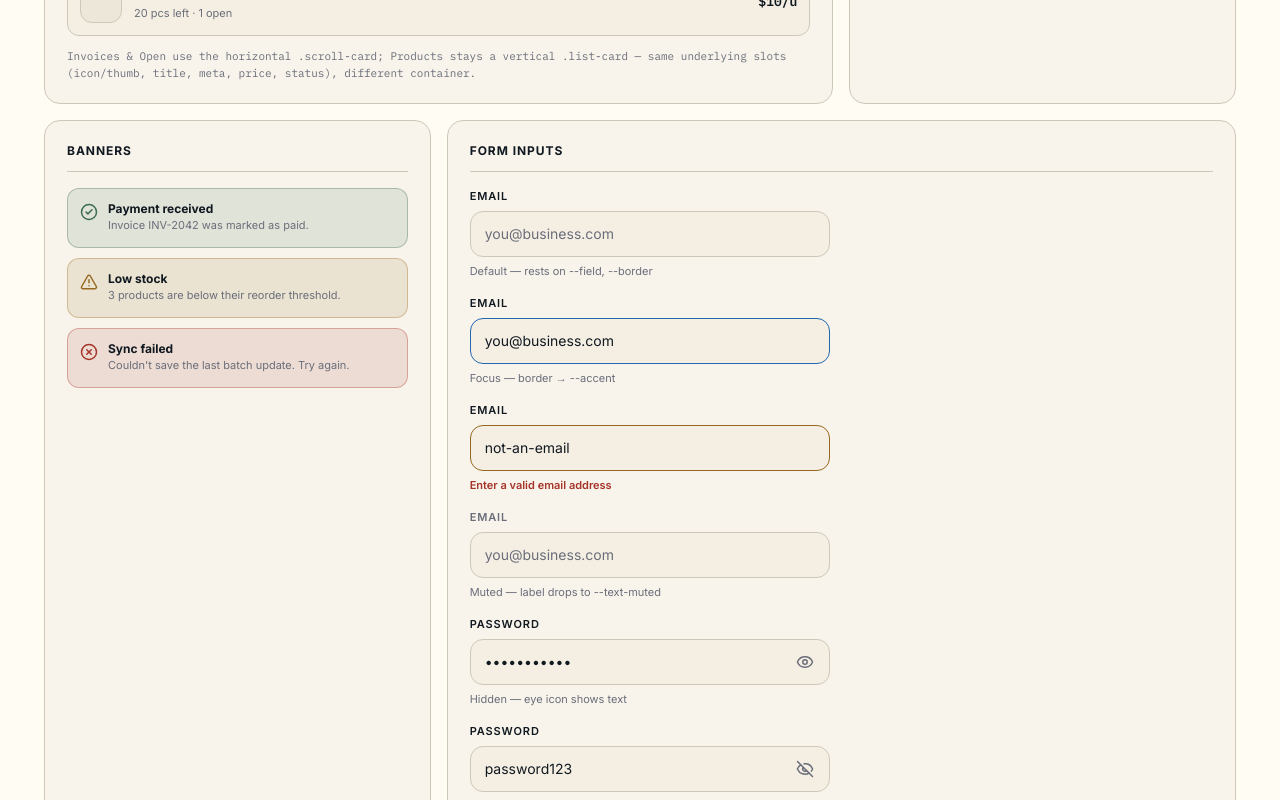
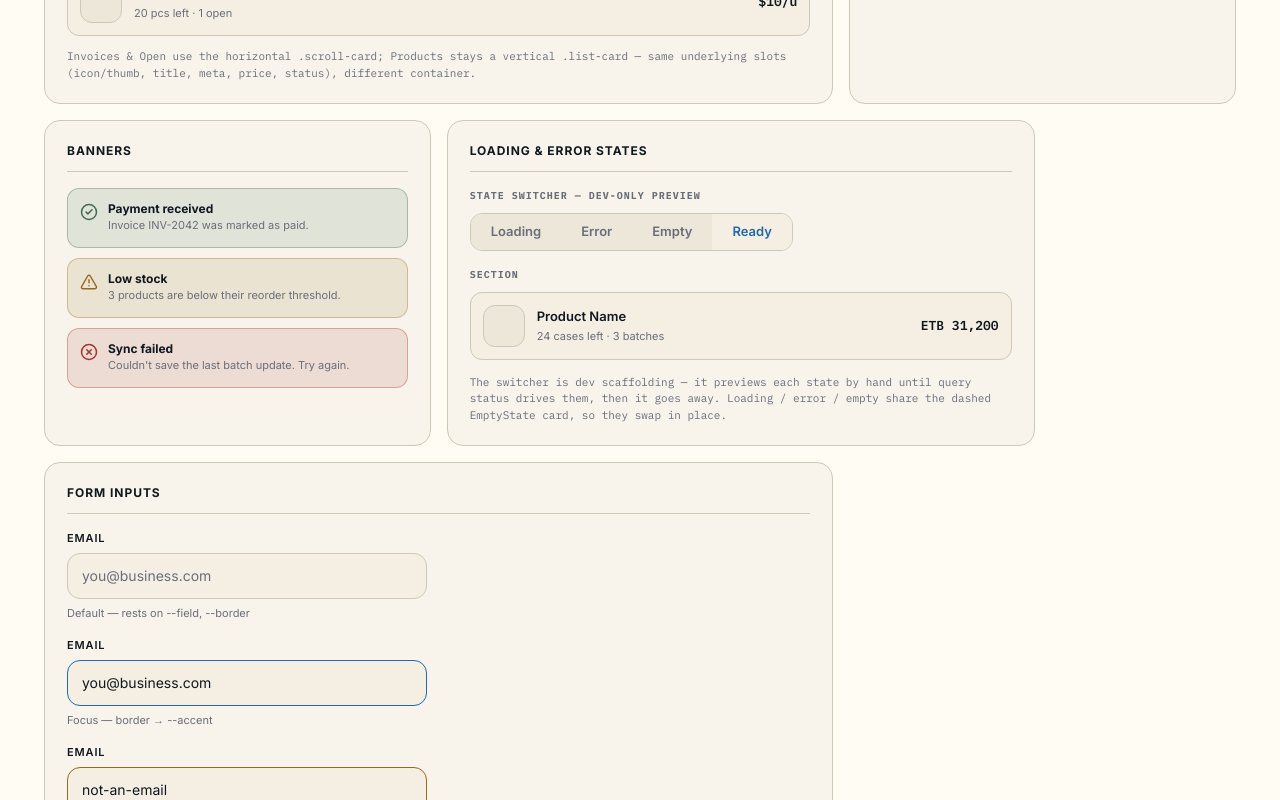
Before and after one commit to SaleamlakH/mezmarket, a React (Vite) app in the folder apps/web/: page /design-system in a window 1280 px wide. Shown: the part 2780-3580 px from the top of the page. Built offline with nearby package versions, Linux system fonts and the light colour scheme; no server answers.

Commit message:
feat(web): add loading, error, and state switcher components

```diff
--- a/apps/web/src/DesignSystem.tsx
+++ b/apps/web/src/DesignSystem.tsx
@@ -42,6 +42,11 @@ import {
   BottomNav,
   InvoiceSheet,
   ThemeToggle,
+  LoadingState,
+  ErrorState,
+  EmptyState,
+  StateSwitcher,
+  type SectionState,
   Table,
   TableHead,
   TableBody,
@@ -520,6 +525,33 @@ function BannersPanel() {
   );
 }
 
+function LoadingErrorPanel() {
+  const [state, setState] = useState<SectionState>('ready');
+  return (
+    <Panel span="md:col-span-6" title="Loading & error states">
+      <PanelSub>State switcher — dev-only preview</PanelSub>
+      <StateSwitcher value={state} onChange={setState} label="State preview" />
+      <PanelSub>Section</PanelSub>
+      {state === 'loading' && <LoadingState />}
+      {state === 'error' && <ErrorState onRetry={() => setState('ready')} />}
+      {state === 'empty' && (
+        <EmptyState
+          title="Nothing here yet"
+          description="Once there is data it shows up in this space."
+        />
+      )}
+      {state === 'ready' && (
+        <ListCard title="Product Name" meta="24 cases left · 3 batches" price="ETB 31,200" />
+      )}
+      <p className="mt-3.5 font-mono text-[11px] text-(--text-muted)">
+        The switcher is dev scaffolding — it previews each state by hand until query status drives
+        them, then it goes away. Loading / error / empty share the dashed EmptyState card, so they
+        swap in place.
+      </p>
+    </Panel>
+  );
+}
+
 function FormsPanel() {
   return (
     <Panel span="md:col-span-8" title="Form inputs">
@@ -776,6 +808,7 @@ export function DesignSystem() {
           <CardsPanel />
           <StatusPanel />
           <BannersPanel />
+          <LoadingErrorPanel />
           <FormsPanel />
           <TablePanel />
           <SpacingPanel />
--- /dev/null
+++ b/apps/web/src/components/ErrorState.tsx
@@ -0,0 +1,30 @@
+import { Button } from './Button';
+
+export interface ErrorStateProps {
+  title?: string;
+  description?: string;
+  onRetry?: () => void;
+}
+
+export function ErrorState({
+  title = 'Something went wrong',
+  description = 'We could not load this section.',
+  onRetry,
+}: ErrorStateProps) {
+  return (
+    <div
+      role="alert"
+      className="flex flex-col items-center gap-2 rounded-xl border border-dashed border-(--border) bg-(--surface-primary)/60 px-6 py-10 text-center"
+    >
+      <p className="m-0 text-[13px] font-semibold text-(--text)">{title}</p>
+      <p className="m-0 text-xs text-(--text-muted)">{description}</p>
+      {onRetry && (
+        <div className="mt-1">
+          <Button type="button" variant="secondary" onClick={onRetry}>
+            Retry
+          </Button>
+        </div>
+      )}
+    </div>
+  );
+}
--- /dev/null
+++ b/apps/web/src/components/LoadingState.tsx
@@ -0,0 +1,18 @@
+import { Loader } from './Loader';
+
+export interface LoadingStateProps {
+  label?: string;
+}
+
+export function LoadingState({ label = 'Loading…' }: LoadingStateProps) {
+  return (
+    <div
+      role="status"
+      aria-label={label}
+      className="flex flex-col items-center gap-2 rounded-xl border border-dashed border-(--border) bg-(--surface-primary)/60 px-6 py-10 text-center"
+    >
+      <Loader size={24} />
+      <p className="m-0 text-xs text-(--text-muted)">{label}</p>
+    </div>
+  );
+}
--- /dev/null
+++ b/apps/web/src/components/StateSwitcher.tsx
@@ -0,0 +1,39 @@
+import { SegmentedControl } from './SegmentedControl';
+
+/**
+ * The states a section can render while previewing the UI.
+ */
+export type SectionState = 'loading' | 'error' | 'empty' | 'ready';
+
+const STATE_LABELS: Record<SectionState, string> = {
+  loading: 'Loading',
+  error: 'Error',
+  empty: 'Empty',
+  ready: 'Ready',
+};
+
+const STATE_ORDER: SectionState[] = ['loading', 'error', 'empty', 'ready'];
+
+export interface StateSwitcherProps {
+  value: SectionState;
+  onChange: (state: SectionState) => void;
+  label?: string;
+}
+
+/**
+ * Dev-only scaffolding: flips a section between its loading, error, empty,
+ * and ready states so each can be inspected without waiting on the API. Once
+ * the API wiring lands, query status drives these states and this switcher is
+ * removed.
+ */
+export function StateSwitcher({ value, onChange, label = 'Section state' }: StateSwitcherProps) {
+  return (
+    <div role="group" aria-label={label}>
+      <SegmentedControl
+        options={STATE_ORDER.map((state) => ({ value: state, label: STATE_LABELS[state] }))}
+        value={value}
+        onChange={onChange}
+      />
+    </div>
+  );
+}
--- a/apps/web/src/components/index.ts
+++ b/apps/web/src/components/index.ts
@@ -7,6 +7,12 @@ export { Chip } from './Chip';
 export type { ChipProps } from './Chip';
 export { SegmentedControl } from './SegmentedControl';
 export type { SegmentedControlProps, SegmentedOption } from './SegmentedControl';
+export { StateSwitcher } from './StateSwitcher';
+export type { StateSwitcherProps, SectionState } from './StateSwitcher';
+export { LoadingState } from './LoadingState';
+export type { LoadingStateProps } from './LoadingState';
+export { ErrorState } from './ErrorState';
+export type { ErrorStateProps } from './ErrorState';
 export { SearchInput } from './SearchInput';
 export type { SearchInputProps } from './SearchInput';
 export { Stepper } from './Stepper';
```
